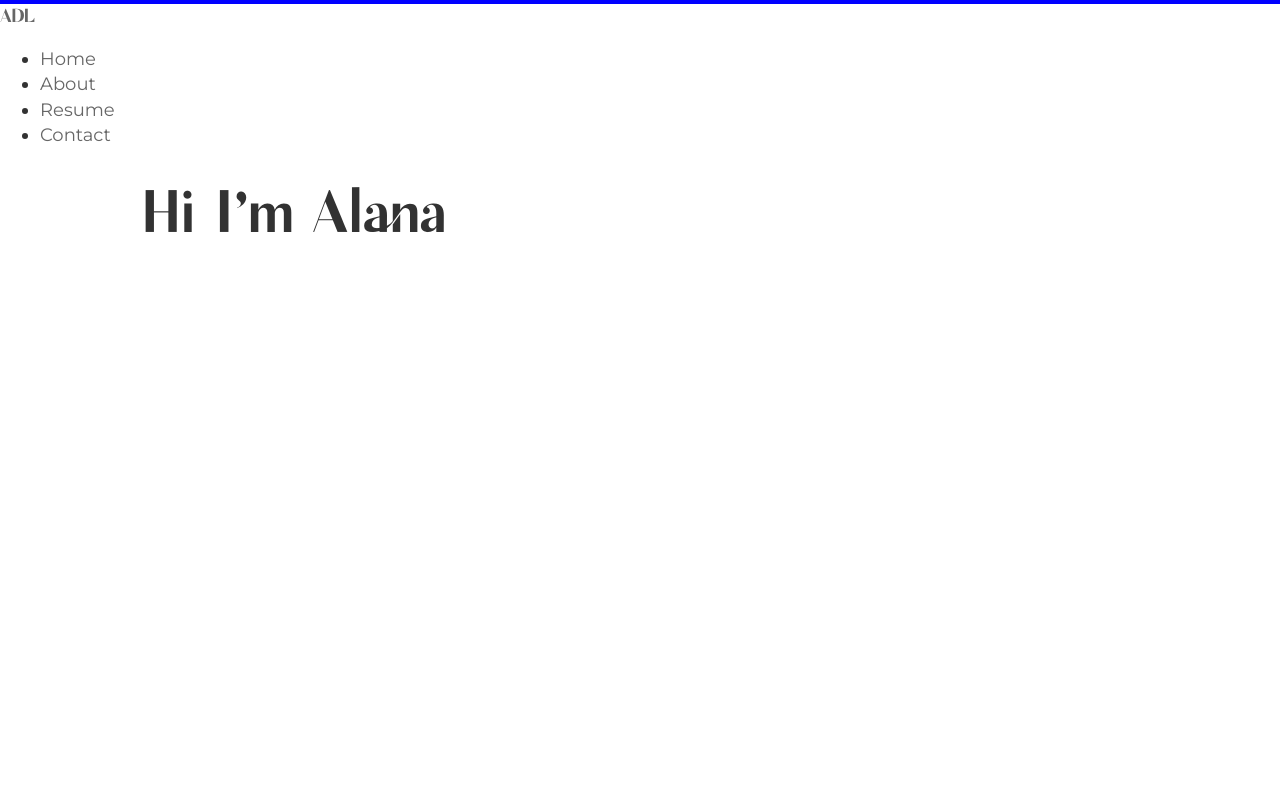
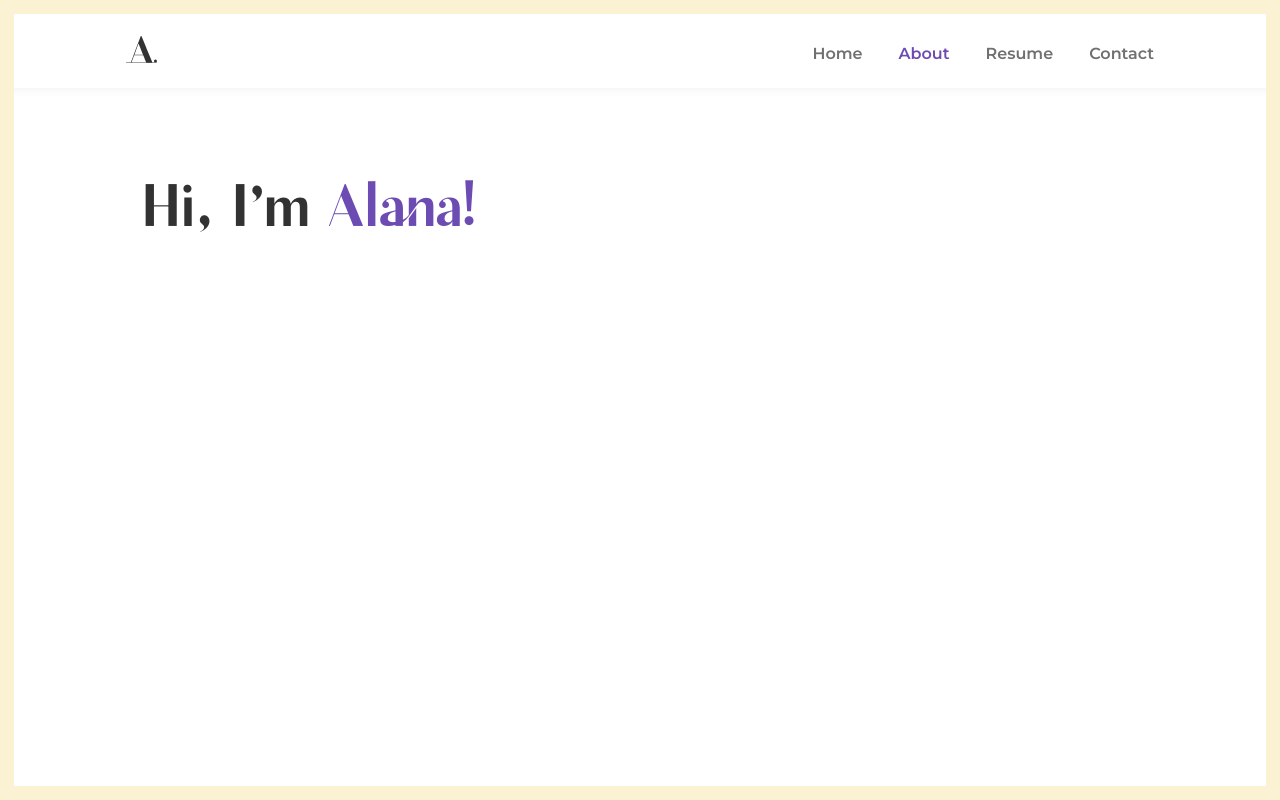
Before and after one commit to leedahw/portfolio2021, a CodeIgniter app: the page made by application/views/aboutView.php in a window 1280 px wide. Run offline with CodeIgniter, Linux system fonts and the light colour scheme; some libraries are stand-ins or nearby versions.

Commit message:
added svg to nav logo

```diff
--- a/application/controllers/aboutController.php
+++ b/application/controllers/aboutController.php
@@ -1,7 +1,7 @@
 <?php
 defined('BASEPATH') OR exit('No direct script access allowed');
 
-class abouteController extends CI_Controller {
+class aboutController extends CI_Controller {
 	public function __construct(){
 		parent:: __construct();
 			$this->load->model('aboutModel');
@@ -9,8 +9,6 @@ class abouteController extends CI_Controller {
 
 	public function index(){
 		$this->load->model('aboutModel');
-		$data['fetchAbout'] = $this->aboutModel->fetchAbout();
-		//$this->load->view('HomepageView');
-		$this->load->view('aboutView', $data);
+		$this->load->view('aboutView');
 	}
 }
--- a/application/models/aboutModel.php
+++ b/application/models/aboutModel.php
@@ -9,9 +9,6 @@ class aboutModel extends CI_Model {
 	}
 
   function fetchAbout(){
-    $query = $this->db->get("about");
-    //SELECT * FROM `works`
-    return $query;
-    console.log($query);
+    echo "hello about";
   }
 }
--- a/application/views/HomepageView.php
+++ b/application/views/HomepageView.php
@@ -59,7 +59,7 @@ defined('BASEPATH') OR exit('No direct script access allowed');
                 <i class="fas fa-times" id="close"></i>
             </label>
               <ul class="navbar-links">
-                <li><a href="#" class="logo sunflora">ADL</a></li>
+              <li><a href="#" class="logo sunflora"><img src="../images/logo.svg"/></a></li>
                 <li><a href="<?php echo base_url();?>" class="active">Home</a></li>
                 <li><a href='aboutController'>About</a></li>
                 <li><a href='resumeController'>Resume</a></li>
--- a/application/views/aboutView.php
+++ b/application/views/aboutView.php
@@ -50,22 +50,29 @@ defined('BASEPATH') OR exit('No direct script access allowed');
 </head>
 <body>
     <!-- BORDERS Do not touch-->
-    <div class="outline" id=""></div>
-    <nav>
-        <a href="#" class="logo sunflora">ADL</a>
-
-        <ul class="navbar-links">
-            <li><a href='HomepageController'>Home</a></li>
-            <li><a href='aboutController' class="active">About</a></li>
-            <li><a href='resumeController'>Resume</a></li>
-            <li><a href='contactController'>Contact</a></li>
-        </ul>
+    <div class="borderFrame outline" id=""></div>
+    <nav class="navbar">
+        <input type="checkbox" class="navCheckbox" id="navCheckbox">
+            <label for="navCheckbox" class="navToggle">
+                <i class="fas fa-bars" id="menu"></i>
+                <i class="fas fa-times" id="close"></i>
+            </label>
+              <ul class="navbar-links">
+                <li><a href="#" class="logo sunflora"><img src="../images/logo.svg"/></a></li>
+                <li><a href="<?php echo base_url();?>">Home</a></li>
+                <li><a href='aboutController' class="active">About</a></li>
+                <li><a href='resumeController'>Resume</a></li>
+                <li><a href='<?php echo base_url();?>contactController'>Contact</a></li>
+              </ul>
     </nav>
 
     <main>
-        <h1 class="sunflora">Hi I'm Alana</h1>
+        <div class="introduction">
+            <h1 class="sunflora">Hi, <span class="desktopHide"><br/></span>I'm <span class="purple">Alana!</span></h1>
+
     </main>
+    <footer>
 
+    </footer>
 </body>
-
 </html>
--- a/application/views/contactView.php
+++ b/application/views/contactView.php
@@ -58,11 +58,11 @@ defined('BASEPATH') OR exit('No direct script access allowed');
                 <i class="fas fa-times" id="close"></i>
             </label>
               <ul class="navbar-links">
-                <li><a href="#" class="logo sunflora">ADL</a></li>
-                <li><a href='HomepageController' class="active">Home</a></li>
+              <li><a href="#" class="logo sunflora"><img src="../images/logo.svg"/></a></li>
+                <li><a href='HomepageController' >Home</a></li>
                 <li><a href='aboutController'>About</a></li>
                 <li><a href='resumeController'>Resume</a></li>
-                <li><a href='contactController'>Contact</a></li>
+                <li><a href='contactController'class="active">Contact</a></li>
               </ul>
     </nav>
 
--- a/css/main.css
+++ b/css/main.css
@@ -84,6 +84,12 @@ main {
 
 .outline {
   border: 2px solid blue;
+}
+
+@media only screen and (min-width: 760px) {
+  .desktopHide {
+    display: none;
+  }
 }
 
 /*coming soon page*/
@@ -204,6 +210,7 @@ nav.navbar ul li {
   margin: 1rem;
   font-size: 16px;
   font-weight: 600;
+  align-content: center;
 }
 nav.navbar ul li:first-child {
   margin-right: auto;
@@ -236,6 +243,9 @@ nav.navbar ul a {
 }
 nav.navbar ul a:active {
   scale: 95%;
+}
+nav.navbar ul a img {
+  height: 1.5rem;
 }
 nav.navbar ul .active, nav.navbar ul a:hover {
   color: #6C4CB3;
--- a/scss/main.scss
+++ b/scss/main.scss
@@ -99,6 +99,12 @@ main {
 
 .outline {
     border: 2px solid blue;
+}
+
+.desktopHide {
+    @media only screen and(min-width:760px) {
+        display:none
+    }
 }
 
 
@@ -230,6 +236,7 @@ nav.navbar {
             margin: 1rem;
             font-size: 16px;
             font-weight: 600;
+            align-content: center;
 
             &:first-child {
                 margin-right: auto;
@@ -263,6 +270,10 @@ nav.navbar {
 
             &:active {
                 scale: 95%;
+            }
+
+            img {
+                height:1.5rem;
             }
         }
 
```
Also changed, not shown: images/logo.svg (added), 1 other file.
